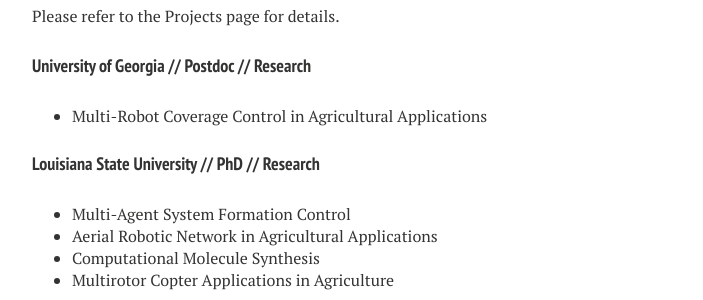
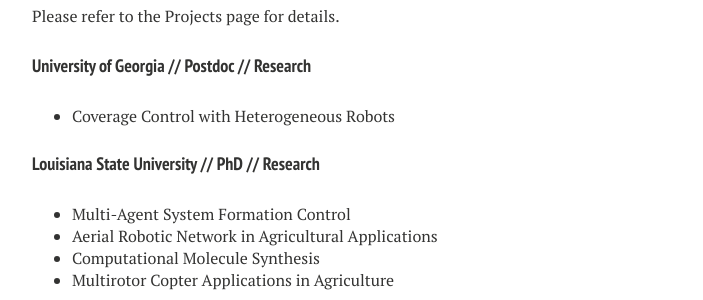
Before and after one commit to liutairan/liutairan.github.io, a Jekyll site: the page built from cv.md, in a window 1280 px wide and 900 px high, scrolled down 600 px. Shown: the part 155-455 px from the top of the window, without its empty margins (288-991 px from the left). Built offline with Jekyll 4.4.1, drawn with Linux system fonts in a browser that asks for light colours; nearby versions of some CDN libraries.

Commit message:
Update cv.md

```diff
--- a/cv.md
+++ b/cv.md
@@ -39,7 +39,7 @@
 Please refer to the [Projects](https://liutairan.github.io/projects/) page for details.
 
 #### University of Georgia // Postdoc // Research
-* Multi-Robot Coverage Control in Agricultural Applications
+* Coverage Control with Heterogeneous Robots
 
 #### Louisiana State University // PhD // Research
 * Multi-Agent System Formation Control
```
